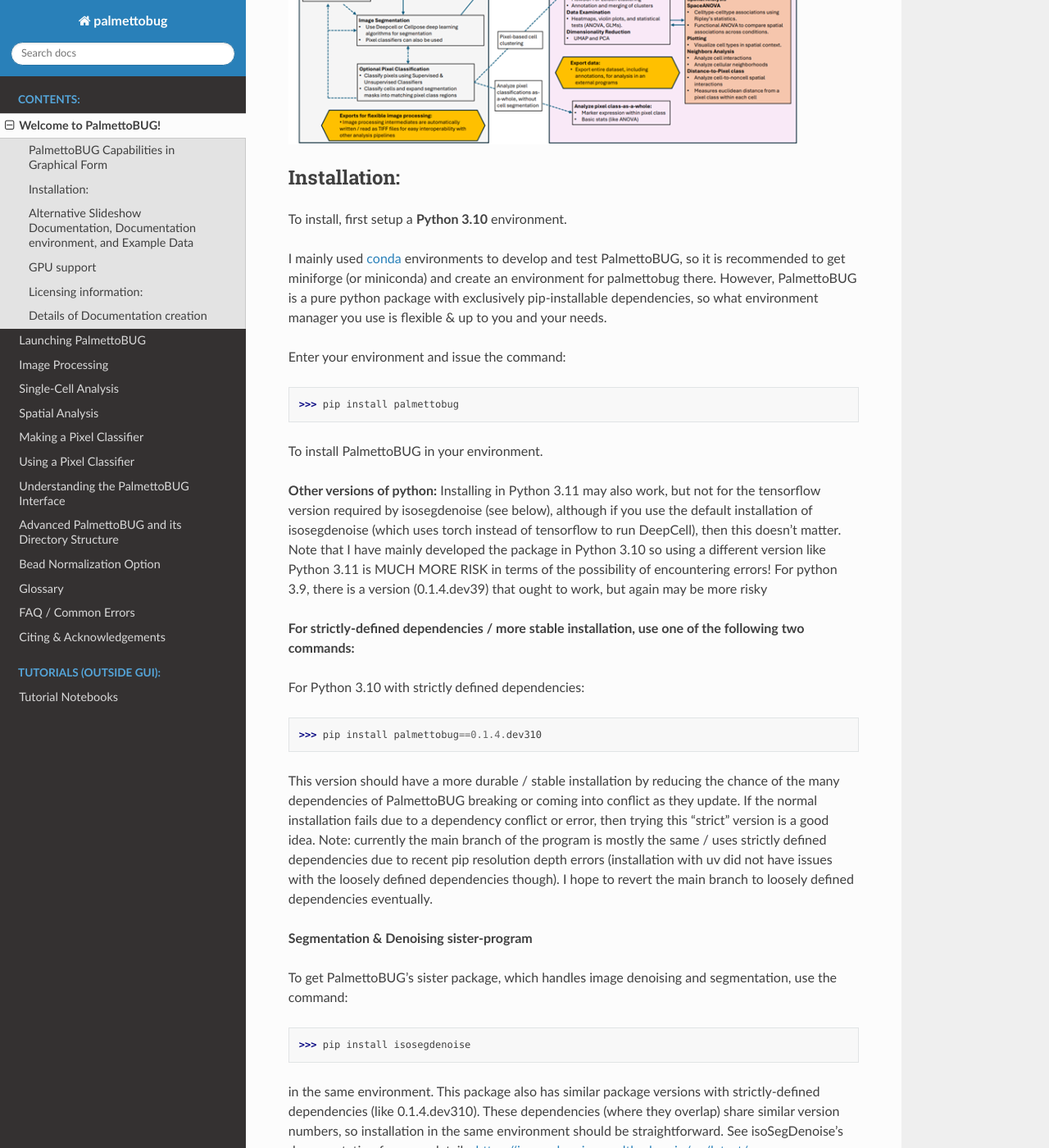
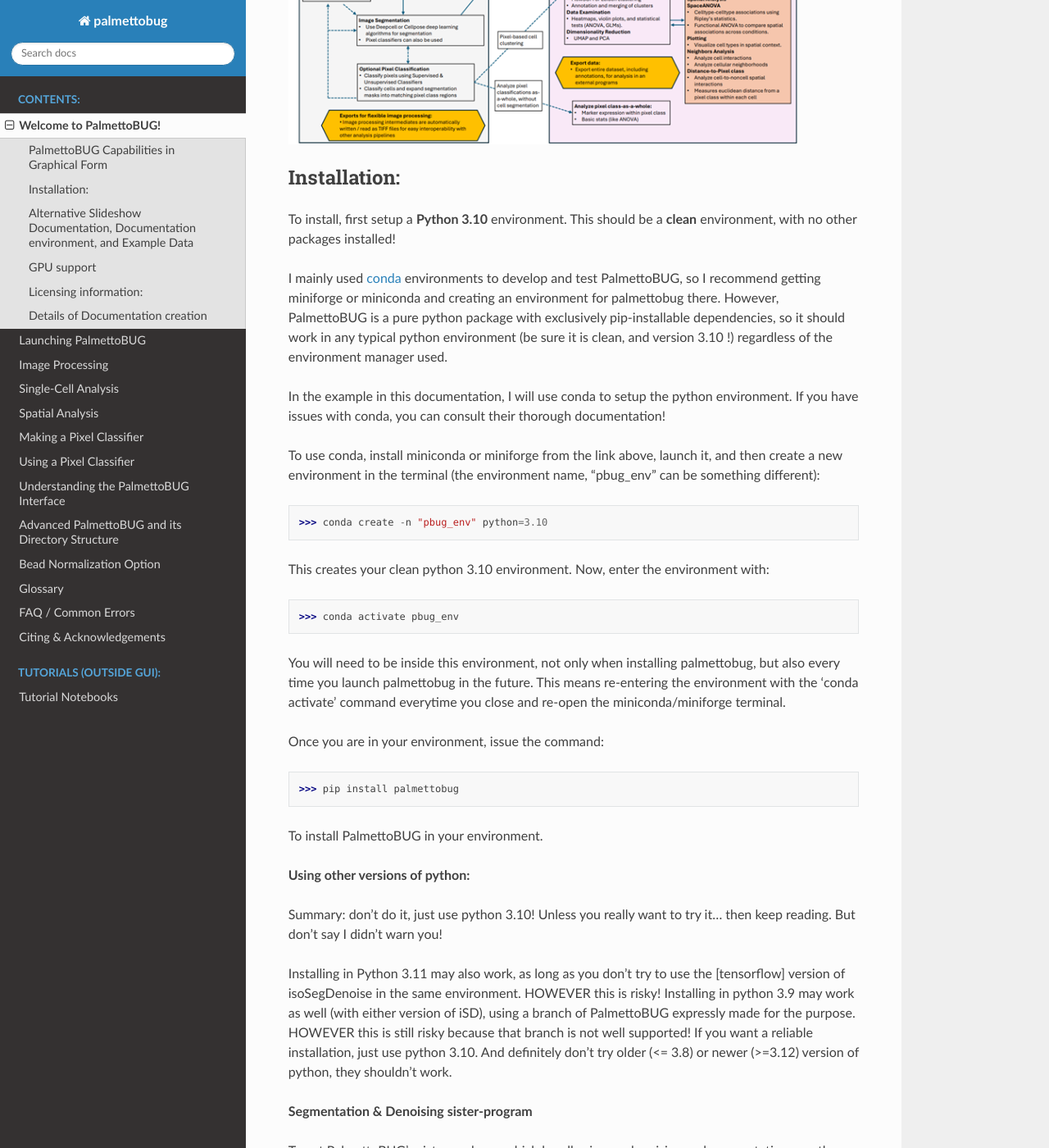
Before and after one commit to BenCaiello/PalmettoBUG, a Sphinx documentation site: the page built from docs/source/WelcometoPalmettoBUG.rst, in a window 1280 px wide and 1400 px high, scrolled down 610 px. Shown: the whole window at 82% size. Built offline with Sphinx 7.4.7 and the Read the Docs theme 3.1.0, drawn with Linux system fonts in a browser that asks for light colours; pages that are not in the unit, such as notebooks, are missing from menus; some of the changed text lies outside the part shown.

Commit message:
Update docs, README, license file
Minor update for docs, README, and some license acknowledgement edits.

```diff
--- a/Other_License_Details.txt
+++ b/Other_License_Details.txt
@@ -78,6 +78,9 @@
                     However, only Premessa was translated into PalmettoBUG, not the bead-normalization MatLab scripts. FCS files in the bead-normalization repository were used to generate
                     jupyter-notebook tutorial documentation.)
 
+        -- palmettobug/Entrypoint/app_and_entry.py
+            - customtkinter (MIT, Copyright (c) 2023 Tom Schimansky). This package is also one of PalmettoBUG's dependencies
+
         -- The GitLab / GitHub actions .yml files were modified from MIT-licensed templates
               link: https://github.com/actions/starter-workflows
               Copyright (c) 2020 GitHub
--- a/docs/source/WelcometoPalmettoBUG.rst
+++ b/docs/source/WelcometoPalmettoBUG.rst
@@ -21,34 +21,53 @@
 Installation:
 ~~~~~~~~~~~~~
 
-To install, first setup a **Python 3.10** environment.
+To install, first setup a **Python 3.10** environment. This should be a **clean** environment, with no other packages installed!
 
 I mainly used `conda <https://docs.conda.io/projects/conda/en/latest/index.html>`_ environments to develop and test PalmettoBUG,
-so it is recommended to get miniforge (or miniconda) and create an environment for palmettobug there. However, PalmettoBUG is a pure
-python package with exclusively pip-installable dependencies, so what environment manager you use is flexible & up to you and your needs.
+so I recommend getting miniforge or miniconda and creating an environment for palmettobug there. However, PalmettoBUG is a pure
+python package with exclusively pip-installable dependencies, so it should work in any typical python environment (be sure it is clean, and version 3.10 !)
+regardless of the environment manager used.
 
-Enter your environment and issue the command:
+In the example in this documentation, I will use conda to setup the python environment. If you have issues with conda, you can consult their thorough documentation!
+
+To use conda, install miniconda or miniforge from the link above, launch it, and then create a new environment in the terminal (the environment name, "pbug_env" can be something different):
+
+>>> conda create -n "pbug_env" python=3.10
+
+This creates your clean python 3.10 environment. Now, enter the environment with:
+
+>>> conda activate pbug_env
+
+You will need to be inside this environment, not only when installing palmettobug, but also every time you launch palmettobug in the future.
+This means re-entering the environment with the 'conda activate' command everytime you close and re-open the miniconda/miniforge terminal.
+
+Once you are in your environment, issue the command:
 
 >>> pip install palmettobug
 
 To install PalmettoBUG in your environment.
 
-**Other versions of python:**
-Installing in Python 3.11 may also work, but not for the tensorflow version required by isosegdenoise (see below), although if you use the default installation of
-isosegdenoise (which uses torch instead of tensorflow to run DeepCell), then this doesn't matter. Note that I have mainly developed the package in Python 3.10 so
-using a different version like Python 3.11 is MUCH MORE RISK in terms of the possibility of encountering errors!
-For python 3.9, there is a version (0.1.4.dev39) that ought to work, but again may be more risky
+**Using other versions of python:**
 
-**For strictly-defined dependencies / more stable installation, use one of the following two commands:**
+Summary: don't do it, just use python 3.10! Unless you really want to try it... then keep reading. But don't say I didn't warn you!
 
-For Python 3.10 with strictly defined dependencies:
+Installing in Python 3.11 may also work, as long as you don't try to use the [tensorflow] version of isoSegDenoise in the same environment. HOWEVER this is risky!
+Installing in python 3.9 may work as well (with either version of iSD), using a branch of PalmettoBUG expressly made for the purpose. HOWEVER this is still risky because
+that branch is not well supported! If you want a reliable installation, just use python 3.10.
+And definitely don't try older (<= 3.8) or newer (>=3.12) version of python, they shouldn't work.
 
->>> pip install palmettobug==0.1.4.dev310
+..
+   **For strictly-defined dependencies / more stable installation, use one of the following two commands:**
 
-This version should have a more durable / stable installation by reducing the chance of the many dependencies of PalmettoBUG breaking or coming into conflict
-as they update. If the normal installation fails due to a dependency conflict or error, then trying this "strict" version is a good idea.
-Note: currently the main branch of the program is mostly the same / uses strictly defined dependencies due to recent pip resolution depth errors (installation with uv
-did not have issues with the loosely defined dependencies though). I hope to revert the main branch to loosely defined dependencies eventually.
+   For Python 3.10 with strictly defined dependencies:
+
+   >>> pip install palmettobug==0.1.4.dev310
+
+   This version should have a more durable / stable installation by reducing the chance of the many dependencies of PalmettoBUG breaking or coming into conflict
+   as they update. If the normal installation fails due to a dependency conflict or error, then trying this "strict" version is a good idea.
+   Note: currently the main branch of the program is mostly the same / uses strictly defined dependencies due to recent pip resolution depth errors (installation with uv
+   did not have issues with the loosely defined dependencies though). I hope to revert the main branch to loosely defined dependencies eventually.
+
 
 **Segmentation & Denoising sister-program**
 
@@ -56,13 +75,12 @@
 
 >>> pip install isosegdenoise
 
-in the same environment. This package also has similar package versions with strictly-defined dependencies (like 0.1.4.dev310). These dependencies (where they overlap)
-share similar version numbers, so installation in the same environment should be straightforward.
+in the same environment. This package is intended to operate with the same dependencies as PalmettoBUG.
 See isoSegDenoise's documentation for more details: https://isosegdenoise.readthedocs.io/en/latest/
 
 .. important::
    If you want segmentation and denoising to be available in the GUI as shown in the documentation, you MUST install isosegdenoise in the same environment as PalmettoBUG!
-   If you want to launch each program separately, then it does not matter, you can use different environments.
+   You can use them in different environments, but in that case will have to launch the programs entirely separately.
 
 .. important::
    By default, isoSegDenoise (iSD) uses a ONNX-converted model of the DeepCell / Mesmer segmentation algorithm. This allows one framework for deep learning
@@ -119,17 +137,17 @@
 .. important::
 
    Your mileage using the steps I list here may vary! GPU support was not thoroughly tested on a variety of computer systems or setups, only
-   on Windows operating systems where I did development.
+   on Windows operating systems where I did development. GPU support was also not a critical priority - PalmettoBUG  was not designed with
+   high performance as a top priority, and it mainly counts on its dependencies to have handled questions of speed/performance on their own.
 
 GPU support is ONLY relevant for the denoising / segmentation steps (mainly in isoSegDenoise, the sister package to PalmettoBUG). The main PalmettoBUG package
 does not use GPU support - except for instanseg, which I have not yet tested GPU support for. However, instanseg uses PyTorch so it should be relatively
 simple to set up.
 
-GPU support can require PyTorch and/or tensorflow being set up for it.
-If you chose to use the ONNX / PyTorch model for DeepCell / Mesmer (see installation section)
-instead of the original tensorflow version of Mesmer, then you only need to configure GPU support for
-PyTorch. Using the original tensorflow model is more complex & affects the dependencies of the program a lot more,
-but should be more faithful to the published DeepCell model.
+GPU support is configured through the packages used for deep neural networks inside PalmettoBUG/isoSegDenoise, eitherr PyTorch and/or tensorflow. So if
+you are having trouble with this, you can also consult with the GPU documentation provided by those packages. If you chose to use the ONNX / PyTorch model for
+DeepCell / Mesmer (the default, see installation section), then you only need to configure GPU support for PyTorch.
+However, if you use the original tensorflow DeepCell model, then you will additionally want tensorflow GPU support.
 
 **PyTorch GPU support:**
 
@@ -152,7 +170,7 @@
 Licensing information:
 ~~~~~~~~~~~~~~~~~~~~~~
 
-PalmettoBUG is under the `GPL-3 <https://github.com/BenCaiello/PalmettoBUG?tab=License-1-ov-file>`_ opensource license. Much of the code &
+PalmettoBUG is under the `GPL-3 <https://github.com/BenCaiello/PalmettoBUG?tab=License-1-ov-file>`_ open source license. Much of the code &
 dependencies of PalmettoBUG came from GPL-2+ projects across a few different programming languages, necessitating that PalmettoBUG itself
 be under the same license.
 
@@ -172,10 +190,6 @@
    On Linux and MacOS only, the opencv package ships with an open source, but non-GPL-compatible library (OpenSSL v1.1.1). As far as I am aware, PalmettoBUG does not use,
    depend on, or in any way interact with this library, although this makes it likely that a full / dependency-included version of PalmettoBUG (on linux / Mac) is currently not
    redistributable if it contain OpenSSL.
-   A very similar situation (a non-redistributable program being created by the end-user because of GPL vs. other license conflict) is already described for the very packages
-   leading to the issue in opencv: https://github.com/FFmpeg/FFmpeg?tab=License-1-ov-file -- so following their example -- this issue shouldn't affect standard installation and
-   use of PalmettoBUG.
-
 
 
 Details of Documentation creation
@@ -188,7 +202,7 @@
 
 The media / images (and odp files) in the /docs folder of the GitHub repository were created in
 Microsoft PowerPoint and LibreOffice from screenshots (using Windows Snipping Tool) of the PalmettoBUG program & its output files, as well as
-other programs (like Napari, & Windows File Explorer, etc.) that were used while analysing the example data  .
+other programs (like Napari, & Windows File Explorer, etc.) that were used while analysing the example data.
 
 
 .. |image1| image:: media/Welcome1.png
```
Also changed, not shown: other parts of docs/source/WelcometoPalmettoBUG.rst (+1 -1 lines), README.md (+25 -28 lines), for_AI/SKILL.md (added, +92 -0 lines), 4 other files.
